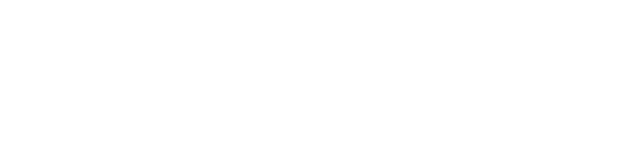
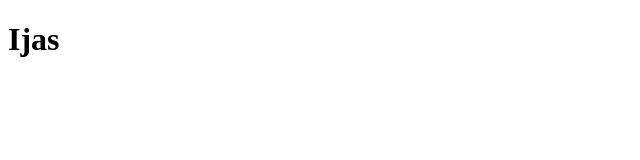
Before and after one commit to onlysparrow-web/practice-3, a plain HTML site: page index.html in a window 1280 px wide. Shown: the whole page, without its empty margins (0-640 px from the left). Drawn offline with Linux system fonts and the light colour scheme.

Commit message:
add heading

```diff
--- a/index.html
+++ b/index.html
@@ -6,5 +6,7 @@
     <meta name="viewport" content="width=device-width, initial-scale=1.0" />
     <title>Document</title>
   </head>
-  <body></body>
+  <body>
+    <h1>Ijas</h1>
+  </body>
 </html>
```
